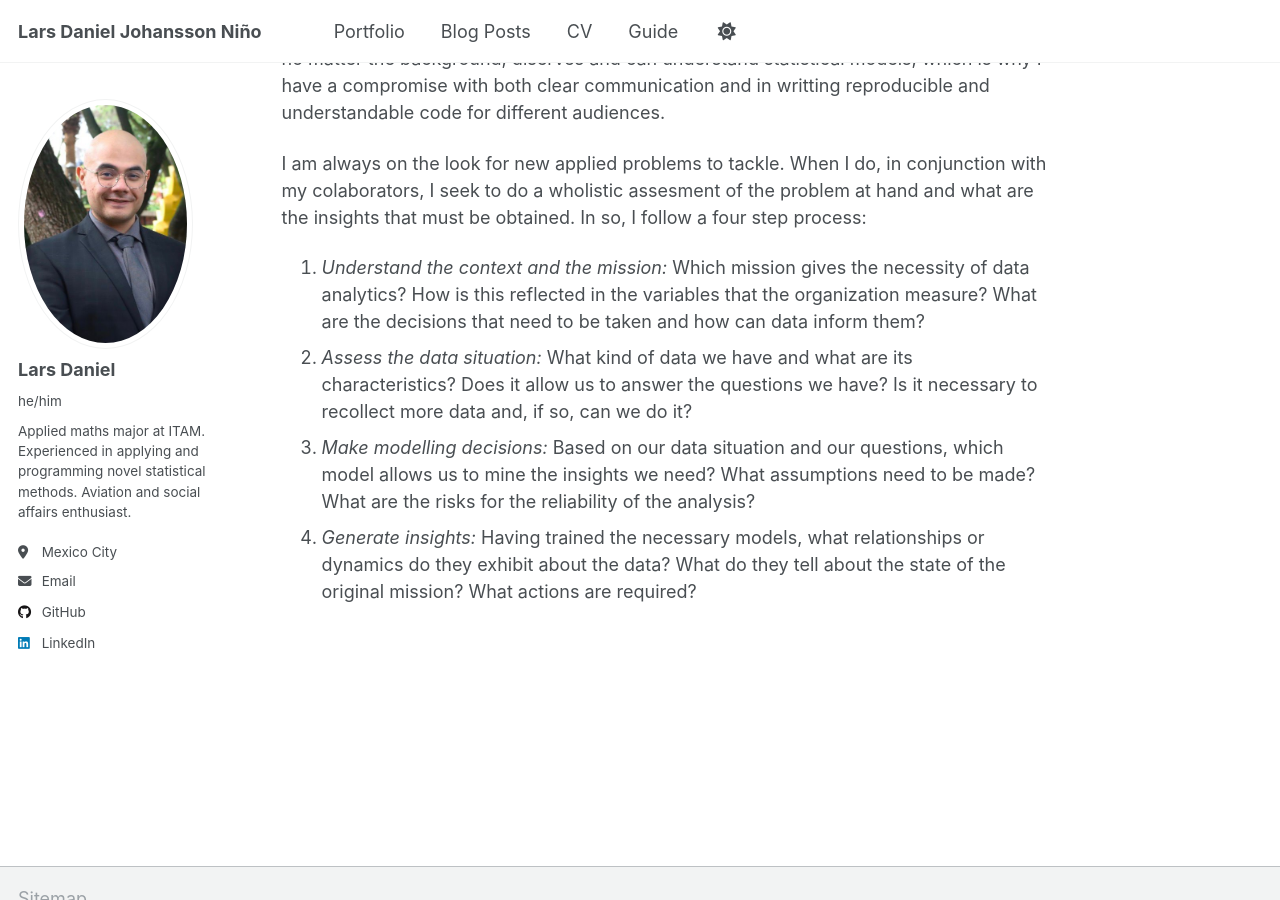
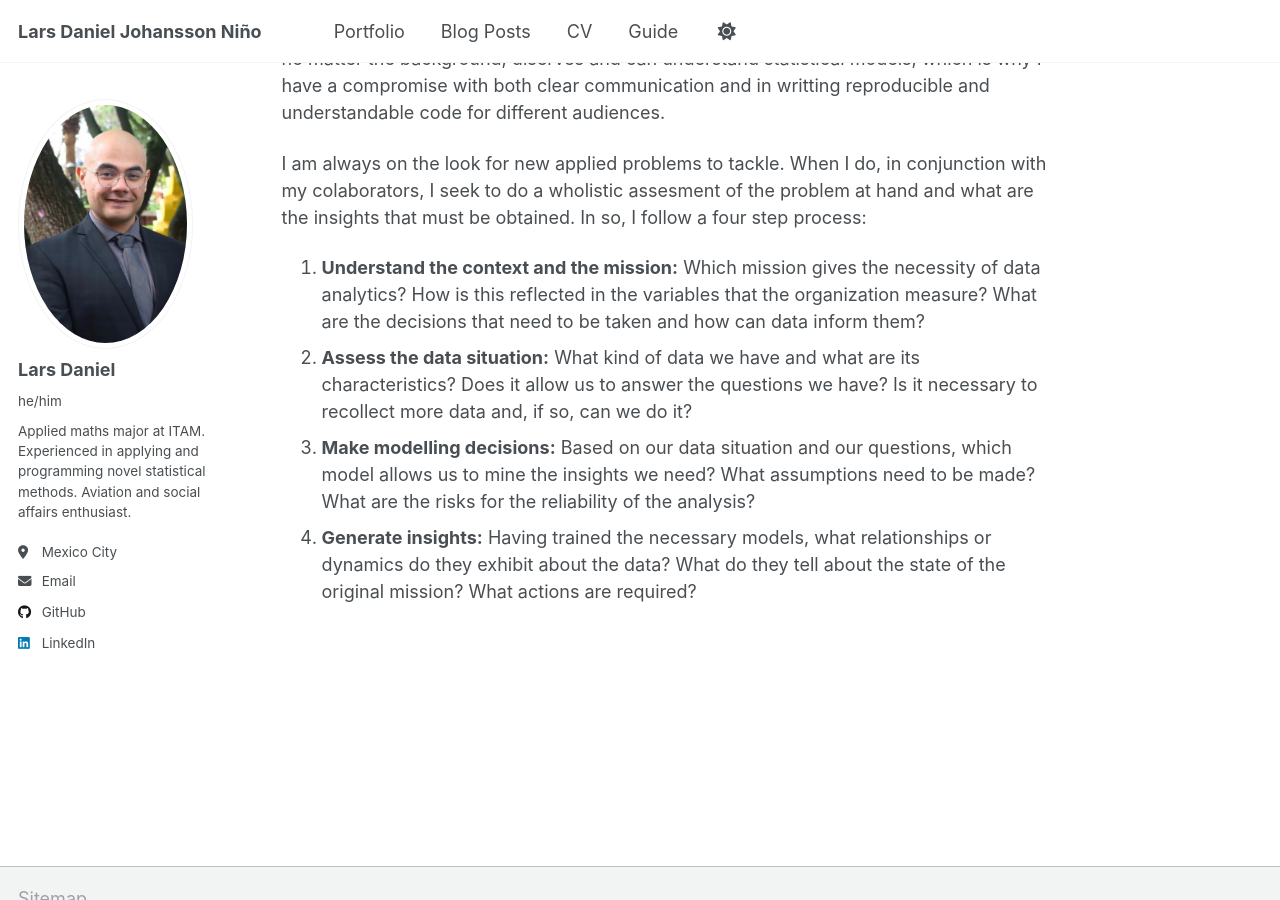
Before and after one commit to LarsDanielJohaN/LarsDanielJohaN.github.io, a Jekyll site: the page built from _pages/about.md, in a window 1280 px wide and 900 px high, scrolled down 411 px. Built offline with Jekyll 4.4.1, drawn with Linux system fonts in a browser that asks for light colours; a script that is not in the unit is left out.

```diff
--- a/_pages/about.md
+++ b/_pages/about.md
@@ -13,7 +13,7 @@ redirect_from:
 Hi, my name is Lars! I am deeply passionate about statistics, its use in modelling real world phenomena, and the implications of inference for informed decision making. I am particularly interested in the modelling of complex datasets, like those arising in banking risk models, financial markets, market research, environmental monitoring, astronomy, and aviation. In this regard, I've developed several applied projects with an extensive use of Python, R, SQL, and Julia ranging from insight mining from data to the creation of statistical packages for large complex datasets. My belief and conviction is that anyone, no matter the background, diserves and can understand statistical models, which is why I have a compromise with both clear communication and in writting reproducible and understandable code for different audiences.
 
 I am always on the look for new applied problems to tackle. When I do, in conjunction with my colaborators, I seek to do a wholistic assesment of the problem at hand and what are the insights that must be obtained. In so, I follow a four step process:
-1. *Understand the context and the mission:* Which mission gives the necessity of data analytics? How is this reflected in the variables that the organization measure? What are the decisions that need to be taken and how can data inform them?
-2. *Assess the data situation:* What kind of data we have and what are its characteristics? Does it allow us to answer the questions we have? Is it necessary to recollect more data and, if so, can we do it?
-3. *Make modelling decisions:* Based on our data situation and our questions, which model allows us to mine the insights we need? What assumptions need to be made? What are the risks for the reliability of the analysis?
-4. *Generate insights:* Having trained the necessary models, what relationships or dynamics do they exhibit about the data? What do they tell about the state of the original mission? What actions are required?
+1. **Understand the context and the mission:** Which mission gives the necessity of data analytics? How is this reflected in the variables that the organization measure? What are the decisions that need to be taken and how can data inform them?
+2. **Assess the data situation:** What kind of data we have and what are its characteristics? Does it allow us to answer the questions we have? Is it necessary to recollect more data and, if so, can we do it?
+3. **Make modelling decisions:** Based on our data situation and our questions, which model allows us to mine the insights we need? What assumptions need to be made? What are the risks for the reliability of the analysis?
+4. **Generate insights:** Having trained the necessary models, what relationships or dynamics do they exhibit about the data? What do they tell about the state of the original mission? What actions are required?
```
